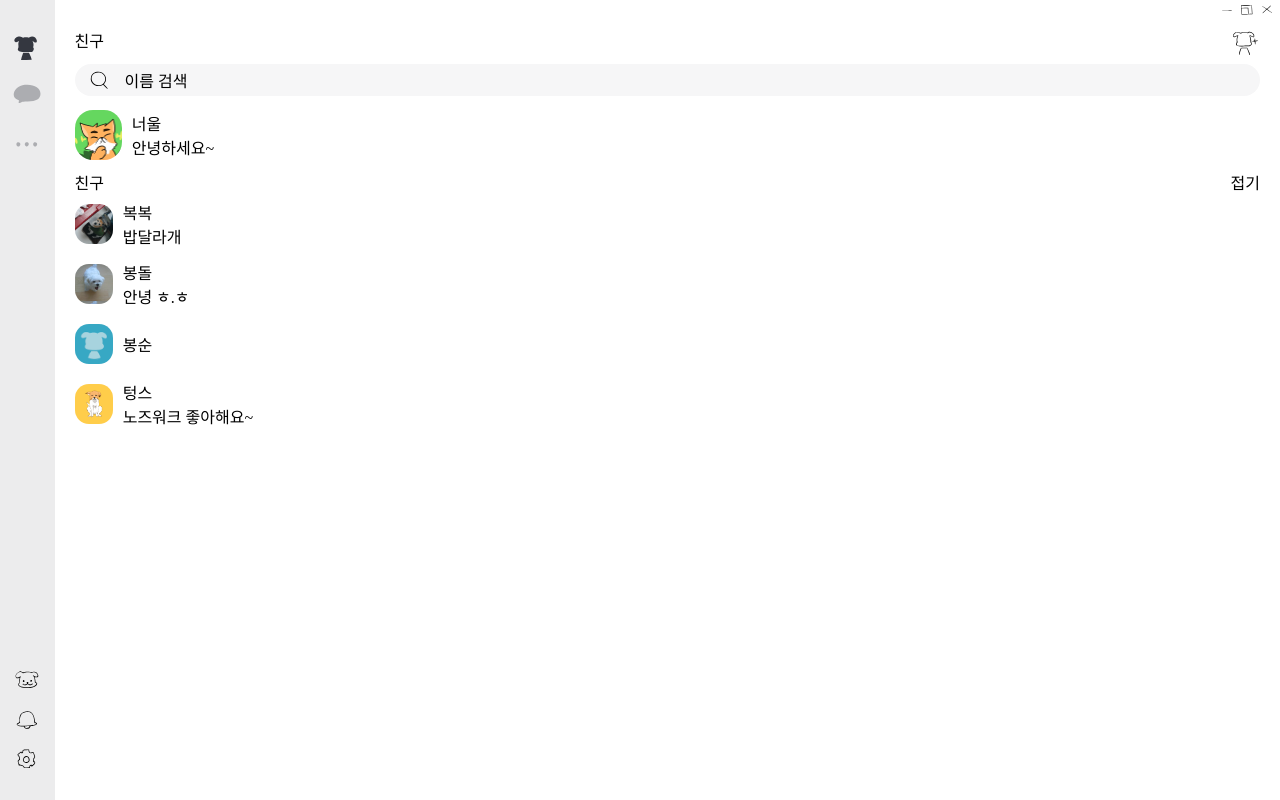
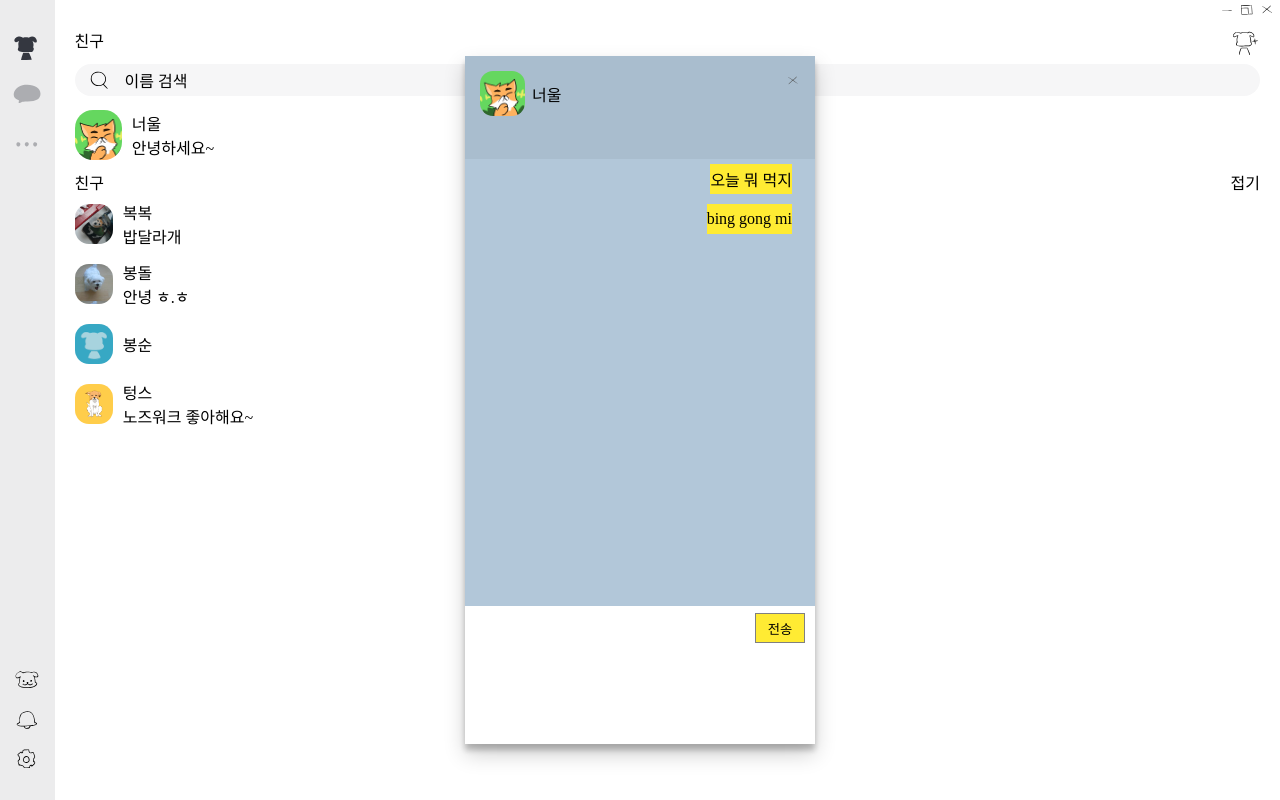
Before and after one commit to pieisland/gagaodog, a React app: page / in a window 1280 px wide. Built offline with nearby package versions, Linux system fonts and the light colour scheme.

Commit message:
feat : [FE] 나외의 채딩 모달
- 나와의 채팅 모달 생성.
- 현재 사용자마다 구분되지는 않음.
- 입력은 할 수 있으나 띄어쓰기 여러 번 적용이 안됨.

```diff
--- a/src/App.js
+++ b/src/App.js
@@ -5,6 +5,7 @@ import Main from "./components/Main";
 import "./common/reset.css";
 import ProfileModal from "./components/ProfileModal";
 import ProfileEditModal from "./components/ProfileEditModal";
+import ChattingModal from "./components/ChattingModal";
 
 import neoul from "../public/images/neoul.png";
 import neoulBack from "../public/images/neoul-back.png";
@@ -99,6 +100,7 @@ const App = () => {
         </Wrap>
         <ProfileModal></ProfileModal>
         <ProfileEditModal></ProfileEditModal>
+        <ChattingModal></ChattingModal>
       </UserContext.Provider>
     </>
   );
--- /dev/null
+++ b/src/components/ChattingModal.js
@@ -0,0 +1,310 @@
+import React, { useState, useContext, useRef } from "react";
+import "../common/common.css";
+import styled from "styled-components";
+
+import { UserContext } from "../App";
+
+const Modal = styled.div`
+  position: fixed;
+
+  top: 0;
+  left: 0;
+  width: 100%;
+  height: 100%;
+
+  display: flex;
+  justify-content: center;
+  align-items: center;
+`;
+
+const ModalOverlay = styled.div`
+  //background-color: rgba(0, 0, 0, 0.6);
+  width: 100%;
+  height: 100%;
+
+  position: absolute;
+`;
+
+const ModalContent = styled.div`
+  background-color: white;
+
+  position: relative;
+  width: 350px;
+  height: 86%;
+  box-shadow: 0 10px 20px rgba(0, 0, 0, 0.19), 0 6px 6px rgba(0, 0, 0, 0.23);
+
+  display: flex;
+  flex-direction: column;
+  //   background-color: beige;
+
+  #editText {
+    margin-left: 15px;
+  }
+`;
+const ModalContentTop = styled.div`
+  background-color: rgb(169, 189, 206);
+
+  display: flex;
+  justify-content: space-between;
+  //position: absolute;
+  height: 15%;
+  width: 100%;
+`;
+
+const ModalContentTopLeft = styled.div`
+  background-color: rgb(169, 189, 206);
+  height: 100%;
+  width: 80%;
+`;
+
+const ModalContentTopRight = styled.div`
+  display: flex;
+  justify-content: flex-end;
+
+  //   background-color: beige;
+  height: 100%;
+  width: 20%;
+`;
+
+const ModalContentMiddle = styled.div`
+  width: 100%;
+  height: 65%;
+  background-color: rgb(178, 199, 217);
+
+  display: flex;
+  flex-direction: column;
+
+  align-items: flex-end;
+  overflow-y: auto;
+`;
+
+const ModalContentBottom = styled.div`
+  width: 100%;
+  height: 20%;
+  //   background-color: yellow;
+
+  display: flex;
+  align-items: center;
+  //   justify-content: flex-end;
+`;
+
+const BottomWrap = styled.div`
+  width: 60%;
+  display: flex;
+  justify-content: space-between;
+  margin-right: 15px;
+  //   background-color: pink;
+
+  #applyEditBtn {
+    background-color: rgb(254, 229, 0);
+    &:hover {
+      background-color: rgb(250, 218, 10);
+    }
+  }
+
+  #cancelEditBtn {
+    background-color: white;
+    &:hover {
+      background-color: rgb(230, 230, 230);
+    }
+  }
+`;
+
+const Btn = styled.div`
+  border: 1px solid rgb(210, 210, 210);
+  width: 70px;
+  height: 30px;
+
+  display: flex;
+  align-items: center;
+  justify-content: center;
+
+  cursor: pointer;
+`;
+
+const TopWrap = styled.div`
+  width: 95%;
+  display: flex;
+  margin-top: 3px;
+  justify-content: space-between;
+`;
+
+const CloseSvg = styled.svg`
+  cursor: pointer;
+  fill: rgb(80, 80, 80);
+
+  margin: 15px 12px 0 0;
+
+  &:hover {
+    fill: black;
+  }
+`;
+
+const ProfileInfo = styled.div`
+  display: flex;
+  align-items: center;
+  //   background-color: green;
+  margin: 15px 0 0 15px;
+
+  div {
+    margin-right: 7px;
+  }
+`;
+
+const ProfilePicture = styled.div`
+  width: 45px;
+  height: 45px;
+  border-radius: 13px;
+  background-color: white;
+
+  background-image: ${(props) => `url(${props.src})`};
+  background-size: 45px;
+
+  //   margin-top: 30px;
+  //   margin-bottom: 20px;
+
+  cursor: pointer;
+`;
+
+const InputWrap = styled.div`
+  width: 85%;
+  margin-bottom: 10px;
+`;
+
+const Input = styled.input`
+  width: 100%;
+  height: 25px;
+
+  outline: 0;
+  border-width: 0 0 1px;
+  border-color: red;
+`;
+
+const TextArea = styled.textarea`
+  width: 80%;
+  height: 90%;
+  margin-left: 5px;
+  resize: none;
+
+  border: none;
+`;
+
+const SubmitBtnWrap = styled.div`
+  height: 90%;
+  margin-left: 5px;
+`;
+
+const SubmitBtn = styled.button`
+  width: 50px;
+  height: 30px;
+
+  background-color: rgb(255, 235, 51);
+  border: 1px solid gray;
+
+  &:hover {
+    background-color: rgb(253, 221, 40);
+  }
+`;
+
+const Chat = styled.div`
+  height: 30px;
+  //   width: 50px;
+  display: flex;
+  align-items: center;
+
+  margin: 5px 23px 5px 0;
+
+  background-color: rgb(255, 235, 51);
+`;
+
+const ChattingModal = () => {
+  const { userInfo, userDispatch, tempInfo, tempFunc } = useContext(
+    UserContext
+  );
+  let currentName = userInfo.userInfos[userInfo.selIdx].name;
+  let currentContent = userInfo.userInfos[userInfo.selIdx].content;
+
+  const [contents, setContents] = useState(["오늘 뭐 먹지", "bing gong mi"]);
+
+  const closeModal = () => {
+    document.querySelector("#modalWrap3").classList.add("hidden");
+  };
+
+  const submitMessage = () => {
+    const textArea = document.querySelector("#textArea");
+    const value = textArea.value;
+
+    let cnt = 0;
+    Array.from(value).map((char) => {
+      if (char === " ") cnt++;
+    });
+    if (cnt === value.length) {
+      return;
+    }
+
+    if (value !== "") {
+      /*let myval = Array.from(value).reduce((acc, char) => {
+        let val = char;
+        if (char == " ") {
+          val = `&nbsp;`;
+        }
+        return acc + val;
+      }, "");
+      console.log(myval);*/
+      setContents([...contents, value]);
+    }
+
+    textArea.value = "";
+  };
+
+  return (
+    <>
+      <div id="modalWrap3" className="hidden_">
+        <Modal>
+          <ModalOverlay onClick={closeModal}></ModalOverlay>
+          <ModalContent>
+            <ModalContentTop>
+              <ModalContentTopLeft>
+                <ProfileInfo>
+                  <ProfilePicture
+                    src={userInfo.userInfos[userInfo.selIdx].src}
+                  ></ProfilePicture>
+                  <div>{userInfo.userInfos[userInfo.selIdx].name}</div>
+                </ProfileInfo>
+              </ModalContentTopLeft>
+              <ModalContentTopRight>
+                <CloseSvg
+                  id="x"
+                  width="20"
+                  height="20"
+                  viewBox="0, 0, 400,400"
+                  onClick={closeModal}
+                >
+                  <g id="svgg">
+                    <path
+                      id="path0"
+                      d="M236.000 144.000 C 190.813 181.534,198.275 179.971,168.591 158.119 C 139.137 136.437,100.000 113.941,100.000 118.694 C 100.000 120.595,115.750 133.388,135.000 147.123 C 154.250 160.857,173.583 174.838,177.963 178.192 C 185.621 184.056,184.317 185.838,143.963 224.667 C 119.549 248.158,104.113 265.808,107.052 266.872 C 109.831 267.878,123.331 258.008,137.052 244.938 C 150.773 231.868,169.718 214.339,179.152 205.985 L 196.303 190.795 223.152 209.570 C 237.918 219.897,258.747 234.568,269.437 242.173 C 289.284 256.292,296.000 258.856,296.000 252.313 C 296.000 249.027,228.377 197.086,212.616 188.265 C 204.288 183.605,208.295 179.028,248.265 147.544 C 275.637 125.984,287.452 111.459,277.000 112.218 C 275.350 112.338,256.900 126.640,236.000 144.000 "
+                      stroke="none"
+                    ></path>
+                  </g>
+                </CloseSvg>
+              </ModalContentTopRight>
+            </ModalContentTop>
+            <ModalContentMiddle id="chatArea">
+              {contents.map((content, idx) => {
+                return <Chat key={`chat${idx}`}>{content}</Chat>;
+              })}
+            </ModalContentMiddle>
+            <ModalContentBottom>
+              <TextArea id="textArea"></TextArea>
+              <SubmitBtnWrap>
+                <SubmitBtn onClick={submitMessage}>전송</SubmitBtn>
+              </SubmitBtnWrap>
+            </ModalContentBottom>
+          </ModalContent>
+        </Modal>
+      </div>
+    </>
+  );
+};
+export default ChattingModal;
--- a/src/components/ProfileModal.js
+++ b/src/components/ProfileModal.js
@@ -169,6 +169,12 @@ const ProfileModal = () => {
     document.querySelector("#modalWrap2").classList.remove("hidden");
   };
 
+  const showChattingModal = () => {
+    console.log("채팅");
+    document.querySelector("#modalWrap").classList.add("hidden");
+    document.querySelector("#modalWrap3").classList.remove("hidden");
+  };
+
   return (
     <>
       <div id="modalWrap" className="hidden">
@@ -230,7 +236,7 @@ const ProfileModal = () => {
             </ModalContentMiddle>
             <ModalContentBottom>
               <ModalContentBottomInnerWrap>
-                <BottomInnerThree>
+                <BottomInnerThree onClick={showChattingModal}>
                   <div>
                     <svg
                       id="chat"
```
